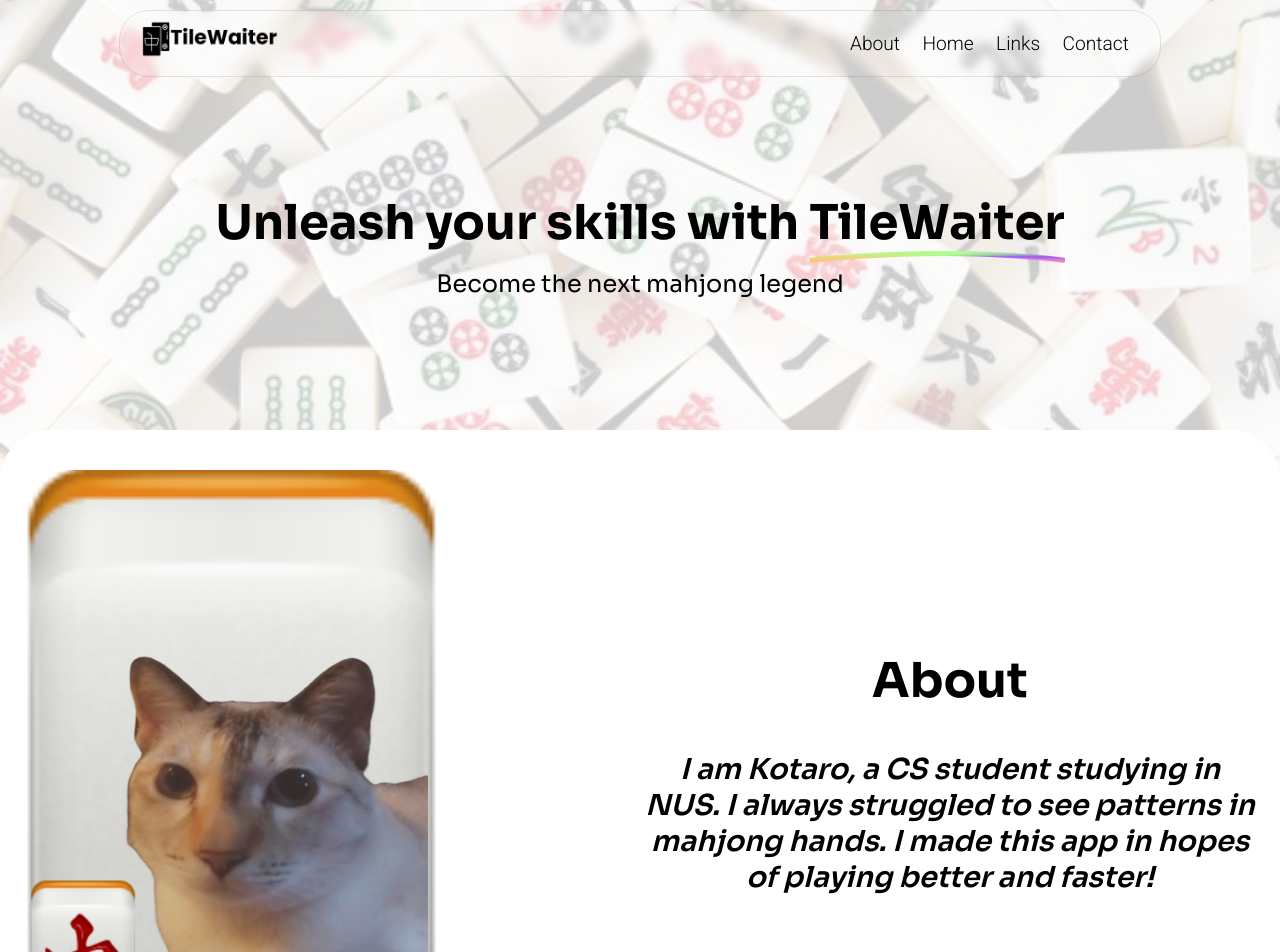
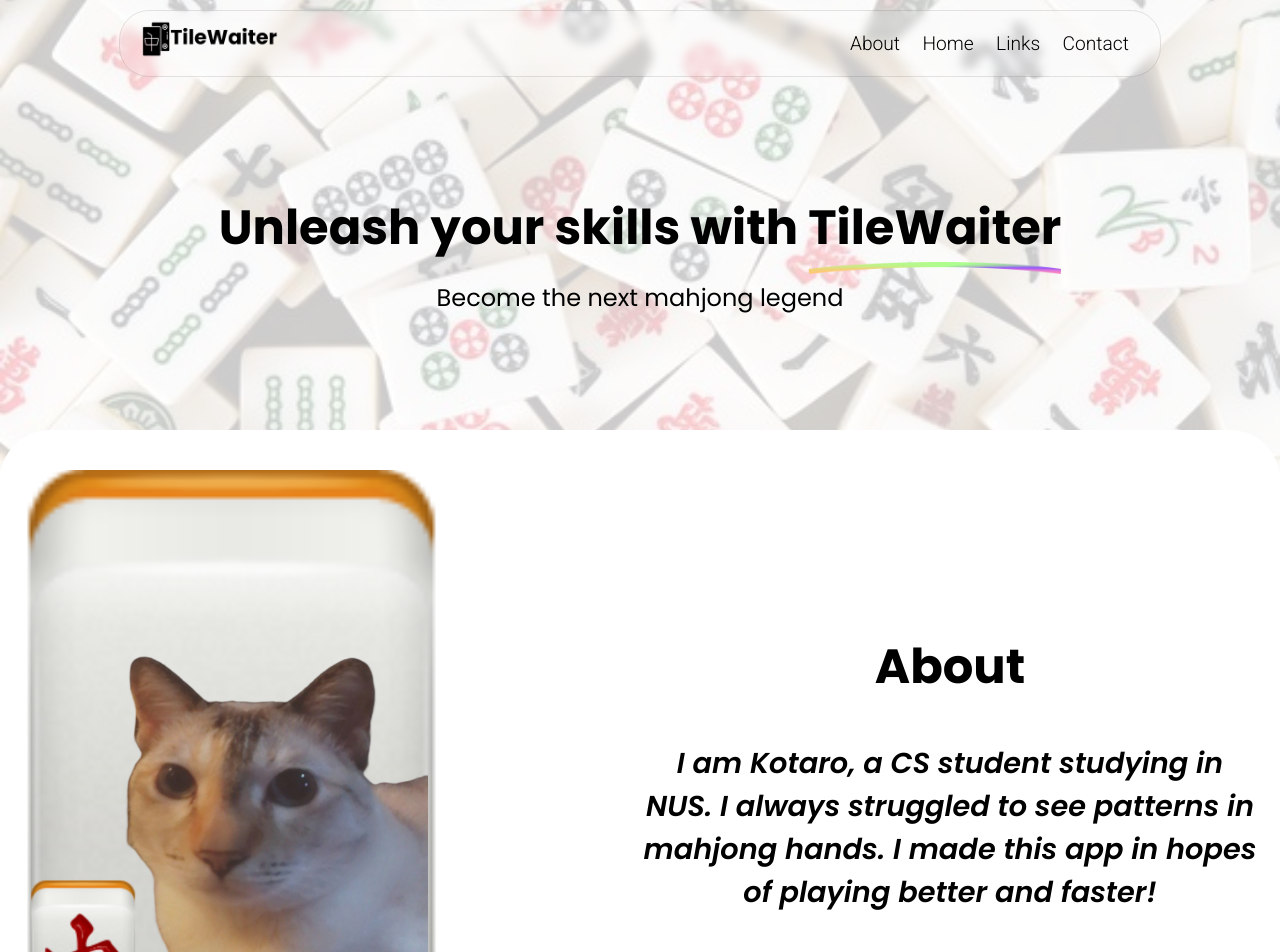
Before and after one commit to yongkotaro/mahjong, a React (Create React App) app: page / in a window 1280 px wide. Shown: the top 952 px of the page. Built offline with nearby package versions, Linux system fonts and the light colour scheme.

Commit message:
Add video source

```diff
--- a/src/App.tsx
+++ b/src/App.tsx
@@ -1,6 +1,6 @@
 import React from 'react';
 import './App.css';
-import { Home, Links, About, Terms, Header, Footer } from './containers';
+import { Home, About, Terms, Header, Footer } from './containers';
 
 
 const App: React.FC = () => {
@@ -10,7 +10,6 @@
       <Header />
       <About />
       <Home />
-      <Links />
       <Terms />
       <Footer />
     </div>
--- a/src/components/Hero/Hero.css
+++ b/src/components/Hero/Hero.css
@@ -6,13 +6,13 @@
     max-width: 1100px;
     margin: auto;
     padding: 10rem;
+    font-family: 'Poppins';
 }
 
 h1 {
     font-size: 3rem;
     margin-bottom: 1rem;
     text-align: center;
-    font-family: 'Sora';
     z-index: 1;
 }
 
@@ -26,7 +26,6 @@
     text-align: center;
     max-width: 48rem;
     margin: 0 auto;
-    font-family: 'Sora';
     margin-bottom: 1.5rem;
 }
 
--- a/src/containers/About/About.css
+++ b/src/containers/About/About.css
@@ -5,7 +5,7 @@
     border-radius: 50px 50px 0 0;
     z-index: 2;
     width: 100%;
-    font-family: 'Sora';
+    font-family: 'Poppins';
 }
 
 .about-container {
--- a/src/containers/index.ts
+++ b/src/containers/index.ts
@@ -1,6 +1,5 @@
 export * from './About/About';
 export * from './Home/Home';
-export * from './Links/Links';
 export * from './Terms/Terms';
 export * from './Header/Header';
 export * from './Footer/Footer';
--- a/src/index.css
+++ b/src/index.css
@@ -1,9 +1,9 @@
 @import url('https://fonts.googleapis.com/css2?family=Roboto:ital,wght@0,100;0,300;0,400;0,500;0,700;0,900;1,100;1,300;1,400;1,500;1,700;1,900&display=swap');
-@import url('https://fonts.googleapis.com/css2?family=Roboto:ital,wght@0,100;0,300;0,400;0,500;0,700;0,900;1,100;1,300;1,400;1,500;1,700;1,900&family=Sora:wght@100..800&display=swap');
+@import url('https://fonts.googleapis.com/css2?family=Poppins:ital,wght@0,100;0,200;0,300;0,400;0,500;0,600;0,700;0,800;0,900;1,100;1,200;1,300;1,400;1,500;1,600;1,700;1,800;1,900&display=swap');
 
 body {
   margin: 0;
-  font-family: 'Roboto', 'Sora', sans-serif;
+  font-family: 'Roboto', 'Poppins', sans-serif;
   -webkit-font-smoothing: antialiased;
   -moz-osx-font-smoothing: grayscale;
 }
```
Also changed, not shown: 1 other file (tests, documents, lock files or other folders).
